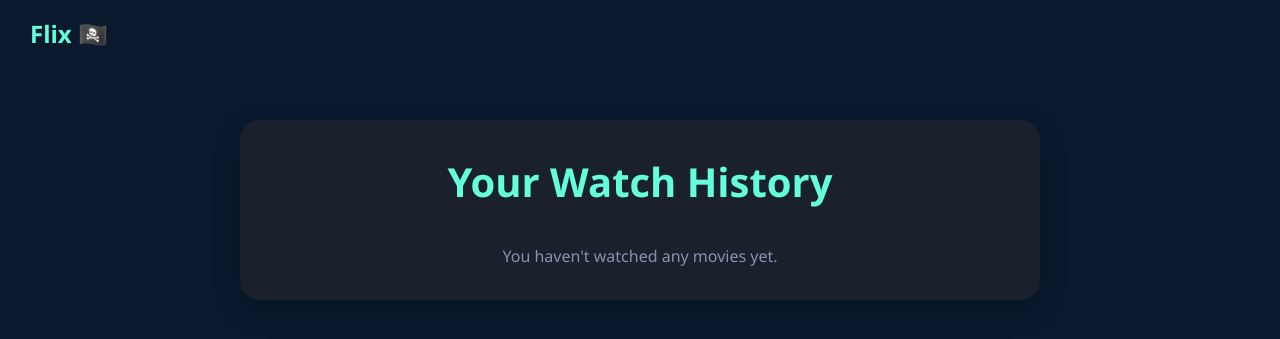
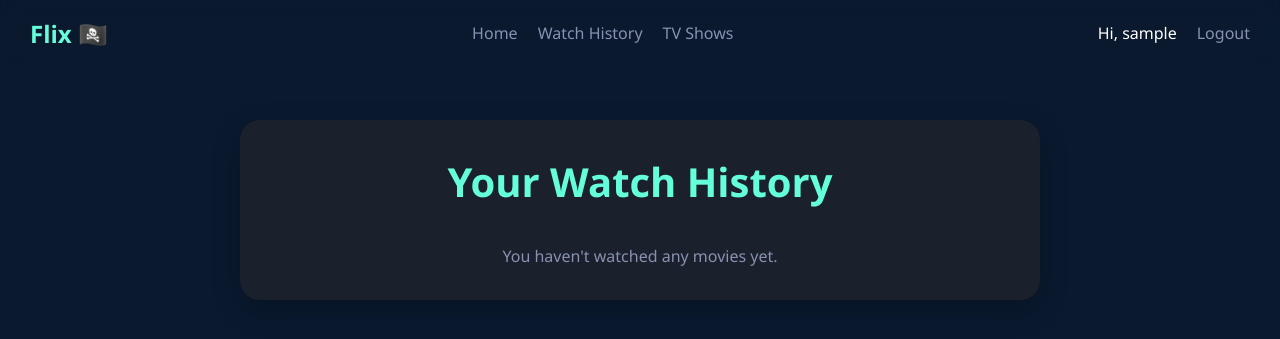
Before and after one commit to nuno5645/torrent_api, a Django app: page /watch_history/ in a window 1280 px wide. Shown: the top 339 px of the page. Run offline with Django 4.2, Linux system fonts and the light colour scheme; the visitor is signed in with stand-in values (Sample User, id 1); data that the repository does not hold is empty.

Commit message:
changed series page

```diff
--- a/torrent_indexer/torrents/templates/tv_shows_homepage.html
+++ b/torrent_indexer/torrents/templates/tv_shows_homepage.html
@@ -551,9 +551,9 @@
     <nav class="navbar">
         <div class="logo">Flix 🏴‍☠️</div>
         <div class="nav-links">
-            <a href="{% url 'homepage' %}" class="nav-link">Movies</a>
+            <a href="{% url 'homepage' %}" class="nav-link">Home</a>
+            <a href="{% url 'watch_history' %}" class="nav-link">Watch History</a>
             <a href="{% url 'tv_show_homepage' %}" class="nav-link">TV Shows</a>
-            <a href="{% url 'watch_history' %}" class="nav-link">Watch History</a>
         </div>
         <div class="user-profile">
             {% if user.is_authenticated %}
--- a/torrent_indexer/torrents/templates/watch_history.html
+++ b/torrent_indexer/torrents/templates/watch_history.html
@@ -51,6 +51,53 @@
             font-size: 24px;
             font-weight: bold;
             color: var(--accent-color);
+        }
+
+        .nav-links {
+            display: flex;
+            gap: 20px;
+        }
+
+        .nav-link {
+            color: var(--secondary-text);
+            text-decoration: none;
+            transition: color 0.3s ease;
+            position: relative;
+            padding: 5px 0;
+        }
+
+        .nav-link::after {
+            content: '';
+            position: absolute;
+            bottom: 0;
+            left: 0;
+            width: 100%;
+            height: 2px;
+            background-color: var(--accent-color);
+            transform: scaleX(0);
+            transform-origin: right;
+            transition: transform 0.3s ease;
+        }
+
+        .nav-link:hover::after,
+        .nav-link.active::after {
+            transform: scaleX(1);
+            transform-origin: left;
+        }
+
+        .nav-link:hover,
+        .nav-link.active {
+            color: var(--accent-color);
+        }
+
+        .user-profile {
+            display: flex;
+            align-items: center;
+            gap: 10px;
+        }
+
+        .user-profile span {
+            margin-right: 10px;
         }
 
         .watch-history {
@@ -132,6 +179,20 @@
 <body>
     <nav class="navbar">
         <div class="logo">Flix 🏴‍☠️</div>
+        <div class="nav-links">
+            <a href="{% url 'homepage' %}" class="nav-link">Home</a>
+            <a href="{% url 'watch_history' %}" class="nav-link">Watch History</a>
+            <a href="{% url 'tv_show_homepage' %}" class="nav-link">TV Shows</a>
+        </div>
+        <div class="user-profile">
+            {% if user.is_authenticated %}
+                <span>Hi, {{ user.username }}</span>
+                <a href="{% url 'account_logout' %}" class="nav-link">Logout</a>
+            {% else %}
+                <a href="{% url 'account_login' %}" class="nav-link">Login</a>
+                <a href="{% url 'account_signup' %}" class="nav-link">Sign Up</a>
+            {% endif %}
+        </div>
     </nav>
     <div class="watch-history">
         <h1>Your Watch History</h1>
--- a/torrent_indexer/torrents/views.py
+++ b/torrent_indexer/torrents/views.py
@@ -191,9 +191,9 @@ class TVShowHomePageView(LoginRequiredMixin, View):
         context = {
             'tv_show_lists': [
                 {"title": "Latest TV Shows", "tv_shows": latest_tv_shows},
+                {"title": "IMDB Most Votes", "tv_shows": imdb_100k_votes},
                 {"title": "Netflix Shows", "tv_shows": netflix_shows},
                 {"title": "HBO Shows", "tv_shows": hbo_shows},
-                {"title": "IMDB Most Votes", "tv_shows": imdb_100k_votes}
             ]
         }
 
@@ -222,7 +222,7 @@ class TVShowHomePageView(LoginRequiredMixin, View):
             log(f"get_or_create_tv_list: Using existing data for '{list_name}'", BLUE)
             #self.fetch_and_process_tv_data(streaming_list)
 
-        return streaming_list.tv_shows.all().order_by('tvshowstreaminglistshow__position')
+        return streaming_list.tv_shows.all().order_by('-tvshowstreaminglistshow__tv_show__popularity')
 
     def should_update(self, streaming_list):
         should_update = timezone.now() - streaming_list.last_updated > timedelta(hours=24)
@@ -291,6 +291,8 @@ class TVShowHomePageView(LoginRequiredMixin, View):
                             tv_show=tv_show,
                             defaults={'position': position}
                         )
+
+
 
         # # Remove TV shows that are no longer in the list
         # tv_shows_to_remove = current_tv_shows - new_tv_shows
```
Also changed, not shown: torrent_indexer/torrents/templates/movie_detail_v2.html (+5 -3 lines), torrent_indexer/torrents/templates/stream.html (+5 -3 lines), torrent_indexer/torrents/templates/tv_show_detail.html (+5 -2 lines), torrent_indexer/torrents/templates/tv_stream.html (+5 -2 lines). Lines whose indentation alone changed are shown as unchanged.
